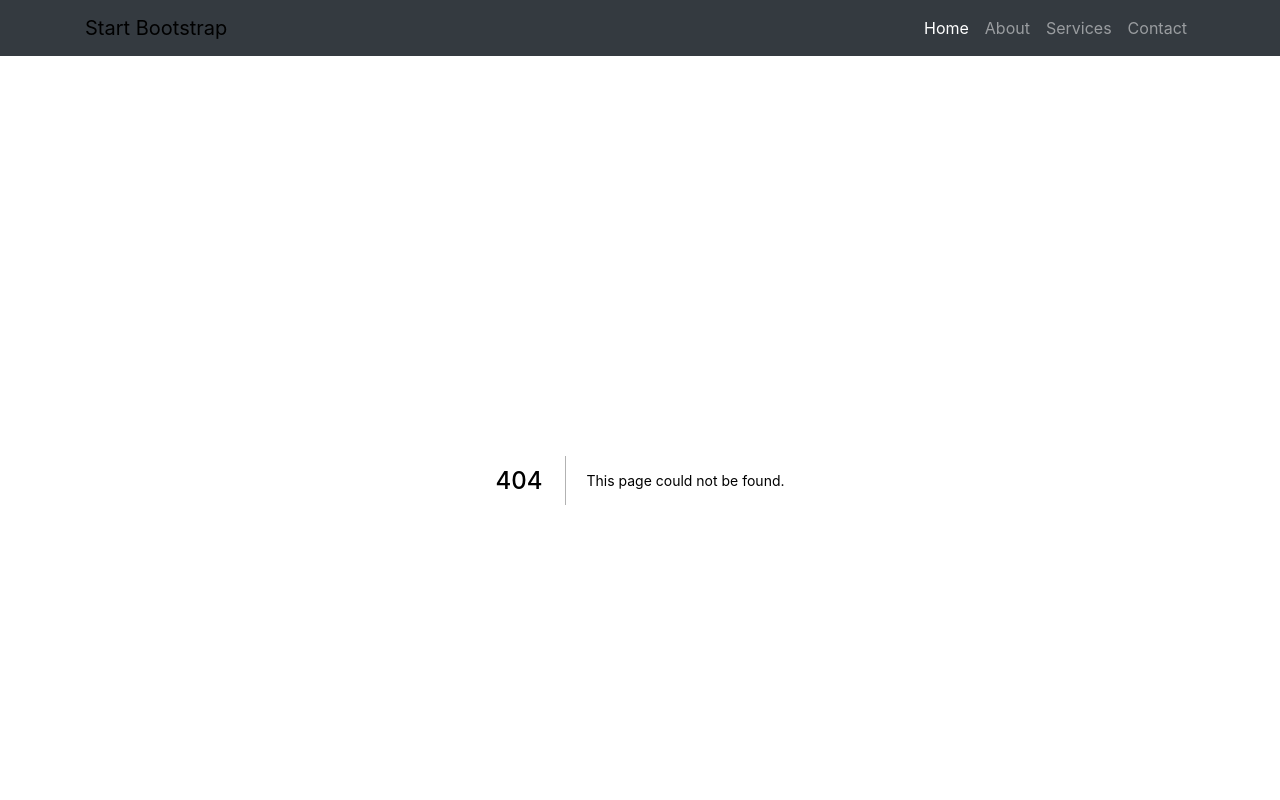
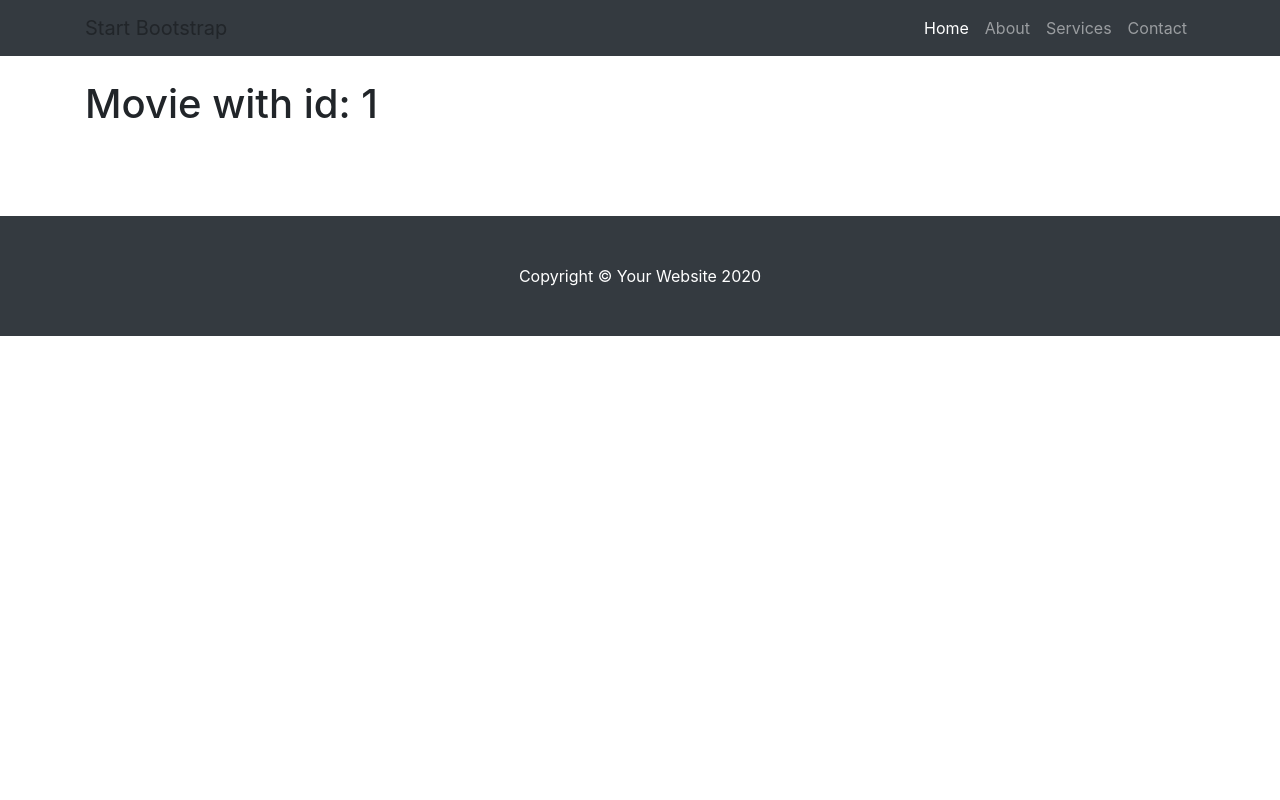
Before and after one commit to wptechprodigy/next-movie-app, a Next.js app: page /movies/1 in a window 1280 px wide. Before the commit this address had no page. Shown: the top 800 px of the page. Built offline with nearby package versions, Linux system fonts and the light colour scheme.

Commit message:
setup basic dynamic page for a single movie

```diff
--- /dev/null
+++ b/pages/movies/[id].js
@@ -0,0 +1,14 @@
+import { useRouter } from 'next/router';
+
+const Movie = () => {
+  const router = useRouter();
+  const { id } = router.query;
+
+  return (
+    <div className="container">
+      <h1>Movie with id: {id}</h1>
+    </div>
+  );
+};
+
+export default Movie;
```
